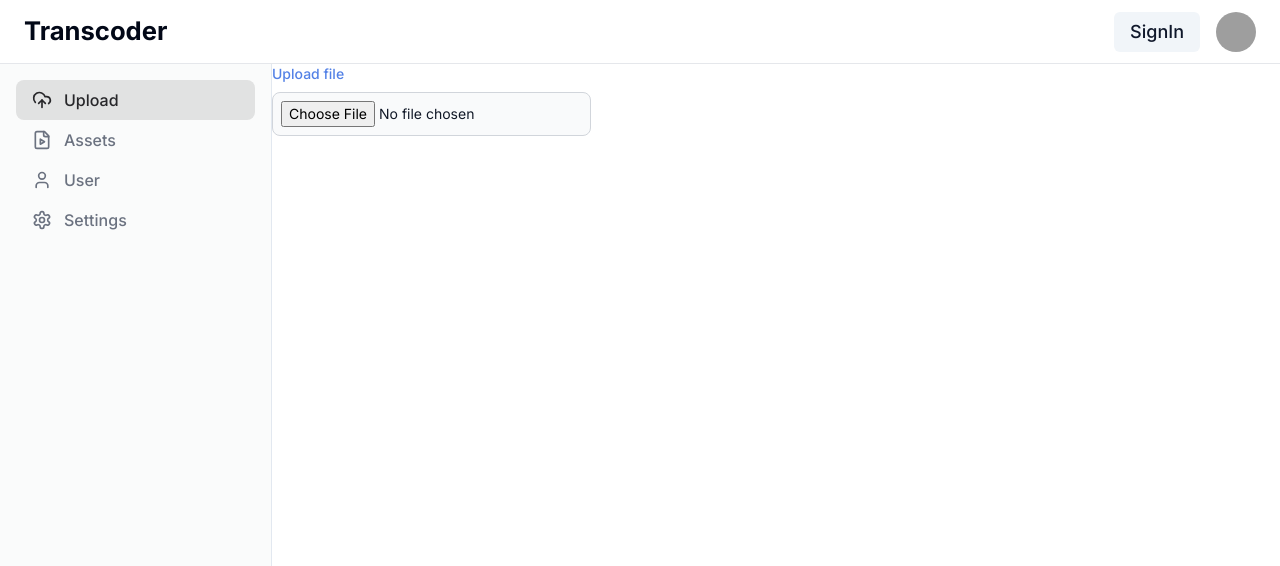
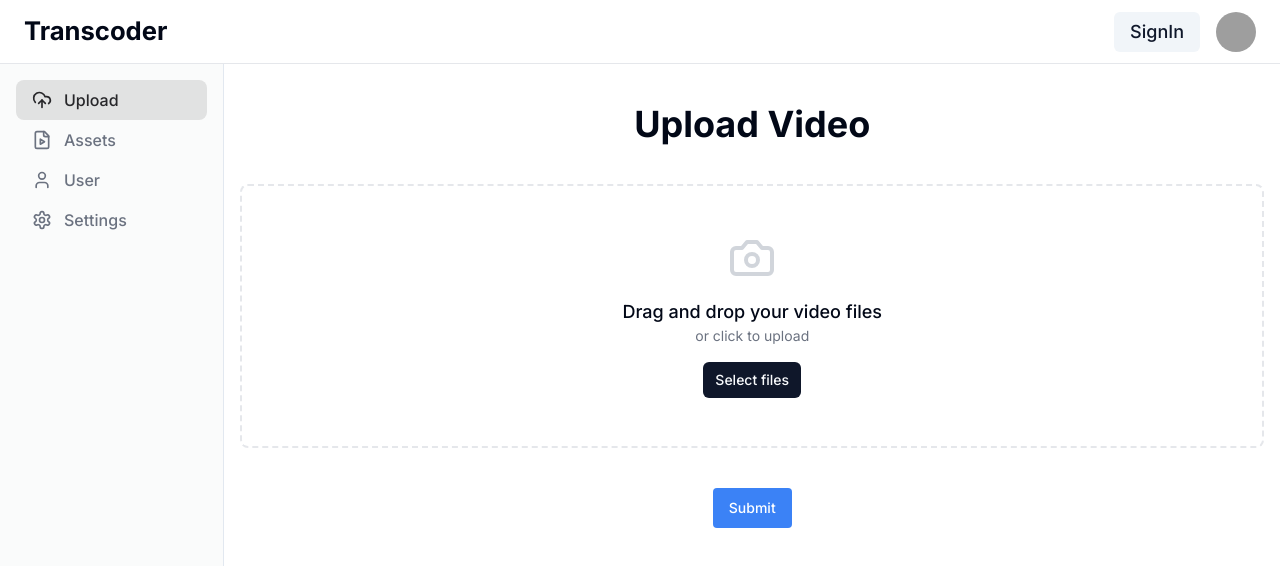
Before and after one commit to Abhisheksantra28/Video-Transcoder-Service, a Next.js app in the folder video-transcoder-client/: page /upload in a window 1280 px wide. Shown: the top 566 px of the page. Built offline with nearby package versions, Linux system fonts and the light colour scheme; grey boxes are pictures that could not be loaded.

Commit message:
Complete Uploading page

```diff
--- a/video-transcoder-client/src/app/(dashboard)/upload/page.tsx
+++ b/video-transcoder-client/src/app/(dashboard)/upload/page.tsx
@@ -1,23 +1,144 @@
-import React from "react";
+"use client";
+import { Button } from "@/components/ui/button";
+import { CameraIcon } from "lucide-react";
+import Link from "next/link";
+import { useRouter } from "next/navigation";
+import React, { useState } from "react";
 
-const page = () => {
+const Page = () => {
+  const router = useRouter();
+  const [selectedFile, setSelectedFile] = useState<File | null>(null); // Adjusted type to File
+  const [loading, setLoading] = useState(false);
+
+  const handleDragOver = (event: React.DragEvent<HTMLDivElement>) => {
+    event.preventDefault();
+  };
+
+  const handleDrop = (event: React.DragEvent<HTMLDivElement>) => {
+    event.preventDefault();
+    const droppedFile = event.dataTransfer?.files[0];
+
+    if (!droppedFile) {
+      return;
+    }
+
+    const allowedTypes = ["video/mp4", "video/webm", "video/ogg"];
+    if (!allowedTypes.includes(droppedFile.type)) {
+      alert("Unsupported video format. Please upload MP4, WEBM, or OGG.");
+      return;
+    }
+
+    setSelectedFile(droppedFile);
+  };
+
+  const handleFileInputChange = (
+    event: React.ChangeEvent<HTMLInputElement>
+  ) => {
+    const selected = event.target.files && event.target.files[0];
+    if (!selected) return;
+
+    setSelectedFile(selected);
+  };
+
+  const handleSubmit = async (event: React.FormEvent<HTMLFormElement>) => {
+    event.preventDefault();
+
+    if (!selectedFile) {
+      alert("Please select a video file to upload.");
+      return;
+    }
+
+    setLoading(true); // Set loading state for UI feedback
+
+    try {
+      const { name, type } = selectedFile;
+
+      const res = await fetch(
+        `/api/upload?fileName=${name}&contentType=${type}`
+      );
+
+      if (!res.ok) {
+        throw new Error(`Upload failed with status: ${res.status}`);
+      }
+
+      const { url } = await res.json(); // Get pre-signed URL from server
+      console.log(url);
+
+      const upload = await fetch(url, {
+        method: "PUT",
+        body: selectedFile,
+        headers: {
+          "Content-Type": type, // Set correct content type
+        },
+      });
+
+      if (upload.ok) {
+        console.log("Uploaded successfully!");
+        setSelectedFile(null); // Clear selectedFile state
+        router.push("/assets");
+      } else {
+        throw new Error(
+          `Upload to pre-signed URL failed with status: ${upload.status}`
+        );
+      }
+    } catch (error) {
+      console.error("Error occurred during upload:", error);
+    } finally {
+      setLoading(false); // Reset loading state
+    }
+  };
+
   return (
-    <div className="">
-      <form action="">
-        <label
-          className="block mb-2 text-sm font-medium text-[#5381e6]"
-          htmlFor="file_input"
-        >
-          Upload file
-        </label>
-        <input
-          className="block w-full text-sm text-gray-900 border border-gray-300 rounded-lg cursor-pointer p-2 bg-gray-50  "
-          id="file_input"
-          type="file"
-        />
+    <div className="w-full">
+      <h1 className="text-4xl font-bold my-10 text-center">Upload Video</h1>
+      <form onSubmit={handleSubmit} method="POST">
+        <div className="px-4">
+          <div
+            className="border-2 border-dashed border-gray-200 rounded-lg p-12 flex items-center justify-center"
+            onDragOver={handleDragOver}
+            onDrop={handleDrop}
+          >
+            {selectedFile ? (
+              <div className="text-center">
+                <p>Selected video: {selectedFile.name}</p>
+              </div>
+            ) : (
+              <div className="space-y-4 text-center">
+                <CameraIcon className="w-12 h-12 mx-auto text-gray-300" />
+                <div className="prose max-w-none">
+                  <h2 className="text-lg font-medium">
+                    Drag and drop your video files
+                  </h2>
+                  <p className="text-sm text-gray-500">or click to upload</p>
+                </div>
+                <input
+                  type="file"
+                  id="file_input"
+                  className="hidden"
+                  onChange={handleFileInputChange}
+                />
+                <Button
+                  size="sm"
+                  type="button"
+                  onClick={() => document.getElementById("file_input")?.click()}
+                >
+                  Select files
+                </Button>
+              </div>
+            )}
+          </div>
+        </div>
+        <div className="mt-10 text-center">
+          <Button
+            type="submit"
+            className="bg-blue-500 text-white px-4 py-2 rounded hover:bg-blue-600"
+          >
+            {loading ? "Uploading..." : "Submit"}
+          </Button>
+        </div>
       </form>
     </div>
   );
 };
 
-export default page;
+export default Page;
```
